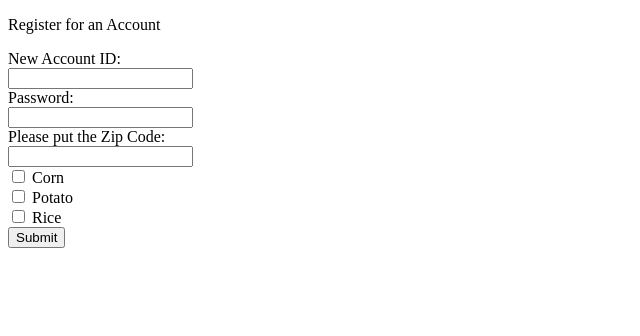
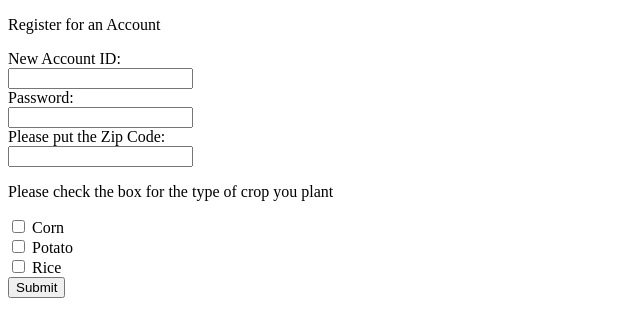
Before and after one commit to cty012/HackIllinois, a website: page website/public/views/register/index.html in a window 1280 px wide. Shown: the whole page, without its empty margins (0-640 px from the left). Drawn offline with Linux system fonts and the light colour scheme.

Commit message:
Update index.html

```diff
--- a/website/public/views/register/index.html
+++ b/website/public/views/register/index.html
@@ -13,7 +13,7 @@
       <input type="text" id="Password" name="Password" value=""><br>
       <label for="Zip_code">Please put the Zip Code:</label><br>
       <input type="text" id="Zip_code" name="Zip_code" value=""><br>
-
+      <p> Please check the box for the type of crop you plant </p>
 
       <input type="checkbox" id="corn" name="corn" value="Corn">
       <label for="corn"> Corn</label><br>
```
